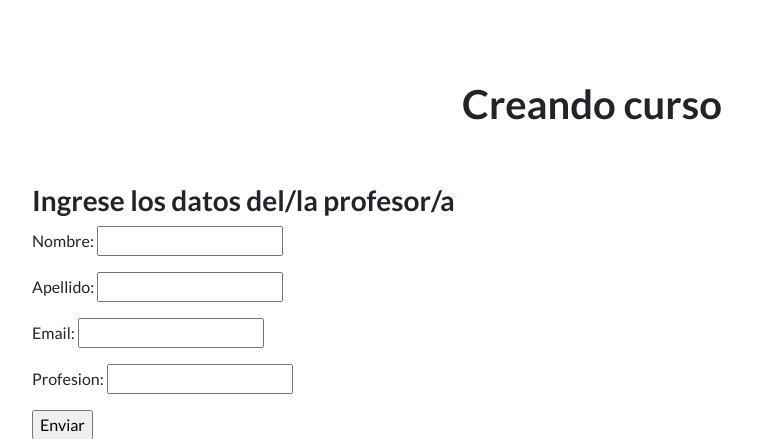
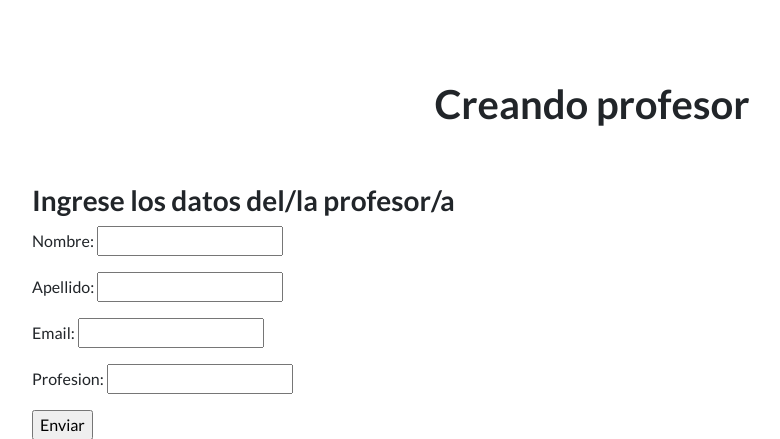
Before and after one commit to LucianoLezana/Entrega1_Seigneur_Lezana, a Django app: page /app_project_coder/crear_profesor/ in a window 1280 px wide. Shown: the part 66-505 px from the top of the page, without its empty margins (48-828 px from the left). Run offline with Django 4.2, Linux system fonts and the light colour scheme; parts of the project's set-up code (start-up, migrations or seed data) failed here and were passed over; some libraries are stand-ins or nearby versions.

Commit message:
edit templates

```diff
--- a/app_project_coder/templates/app_project_coder/crear_profesor.html
+++ b/app_project_coder/templates/app_project_coder/crear_profesor.html
@@ -3,7 +3,7 @@
 {%load static%}
 
 {%block contenido_base%}
-<center><h1>Creando curso</h1></center>
+<center><h1>Creando profesor</h1></center>
 <br>
 <br>
 <h3>Ingrese los datos del/la profesor/a</h3>
```
